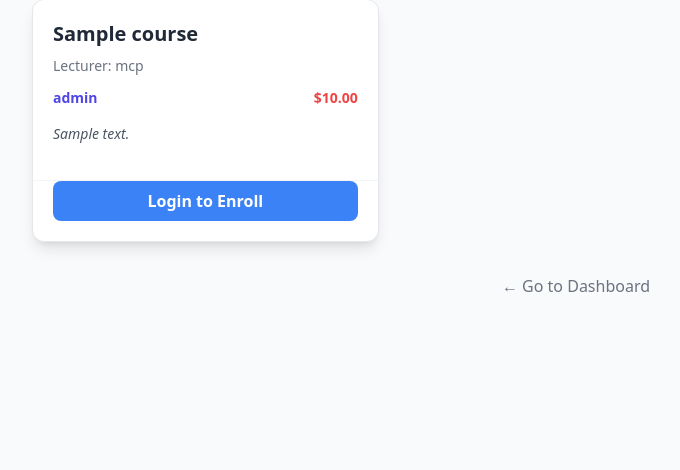
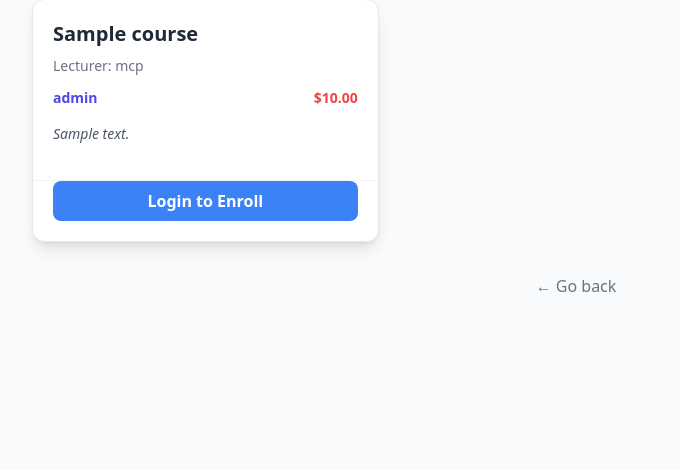
Before and after one commit to kobokers/WebFundamentalProject, a PHP site: page /auth/catalog.php in a window 1280 px wide. Shown: the part 197-667 px from the top of the page, without its empty margins (64-744 px from the left). Run offline with PHP 8.4, Linux system fonts and the light colour scheme; data comes from the database, SQL or seed files in the repository; tables that the repository leaves empty hold one stand-in row (values such as "Sample post"); some libraries are stand-ins or nearby versions.

Commit message:
add block of code for catalog.php

```diff
--- a/auth/catalog.php
+++ b/auth/catalog.php
@@ -88,10 +88,15 @@ $result = mysqli_query($conn, $catalog_query);
                 <?php endwhile; ?>
             </div>
         </section>
-
-        <div class="mt-8 text-center">
+        <?php if ($user_role === 'student'): ?>
+            <div class="mt-8 text-center">
              <a href="./dashboard.php" class="text-gray-500 hover:text-gray-700 font-medium">← Go to Dashboard</a>
-        </div>
+            </div>
+        <?php else: ?>
+            <div class="mt-8 text-center">
+             <a href="./index.php" class="text-gray-500 hover:text-gray-700 font-medium">← Go back</a>
+            </div>
+        <?php endif; ?>
     </div>
 </body>
 </html>
```
